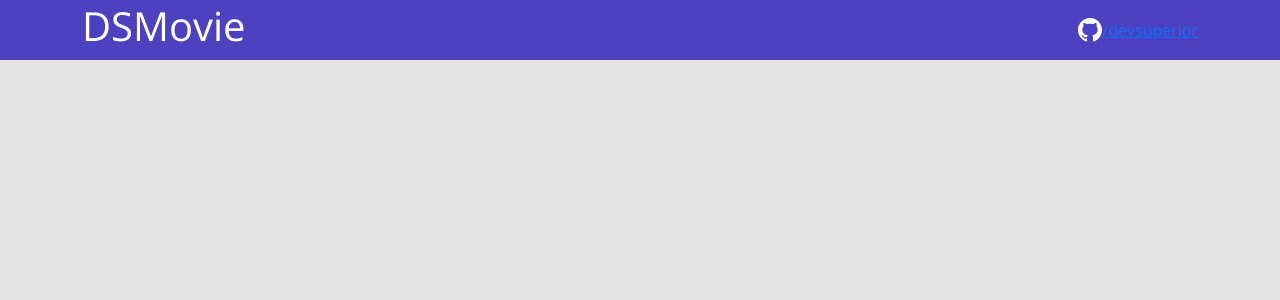
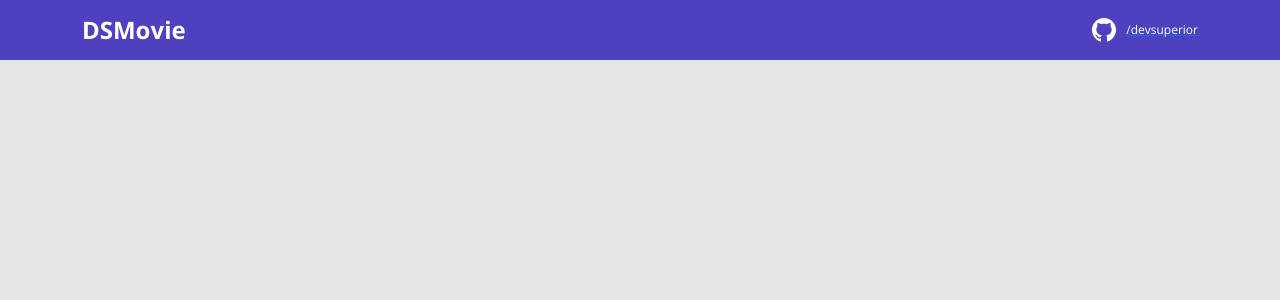
Before and after one commit to fernandohguedes/ds-movie, a React (Create React App) app in the folder frontend/: page / in a window 1280 px wide. Shown: the top 300 px of the page. Built offline with nearby package versions, Linux system fonts and the light colour scheme.

Commit message:
concluindo o componente Navbar

```diff
--- a/frontend/src/components/Navbar/index.tsx
+++ b/frontend/src/components/Navbar/index.tsx
@@ -1,5 +1,5 @@
 import { ReactComponent as GithubIcon } from 'assets/img/logo-github.svg';
-import './style.css';
+import './styles.css';
 
 function Navbar() {
     return (
--- a/frontend/src/components/Navbar/style.css
+++ b/frontend/src/components/Navbar/styles.css
@@ -12,10 +12,19 @@ header {
     color: #fff ;
 }
 
+.dsmovie-nav-content h1 {
+    margin: 0;
+    font-weight: 700;
+    font-size: 24px;
+}
+
 .dsmovie-contact-container {
     display: flex;
+    align-items: center;
 }
 
 .dsmovie-contact-link {
-    margin: 0;
+    margin: 0 0 0 10px;
+    color: #fff;
+    font-size: 12px;
 }
```
